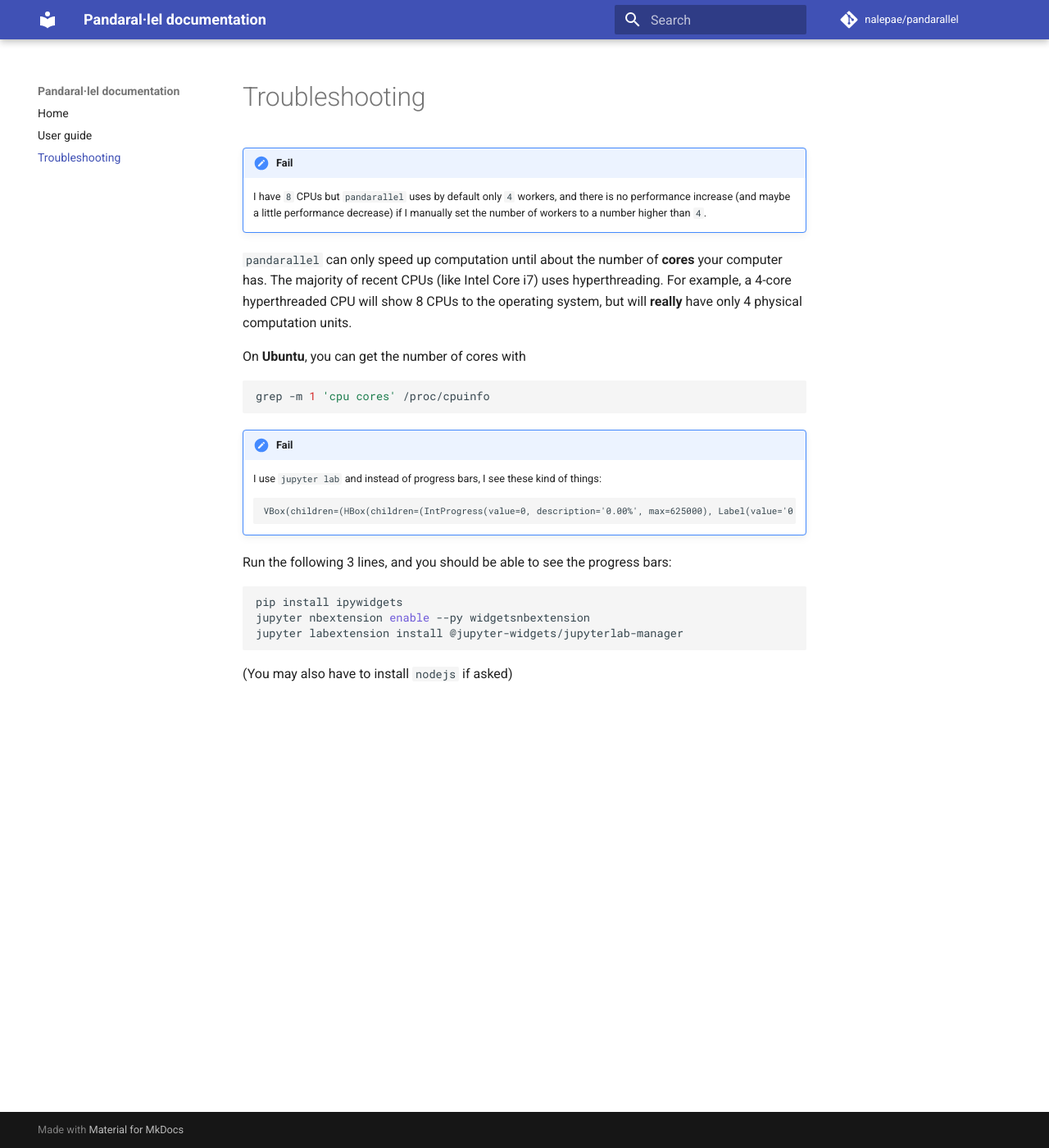
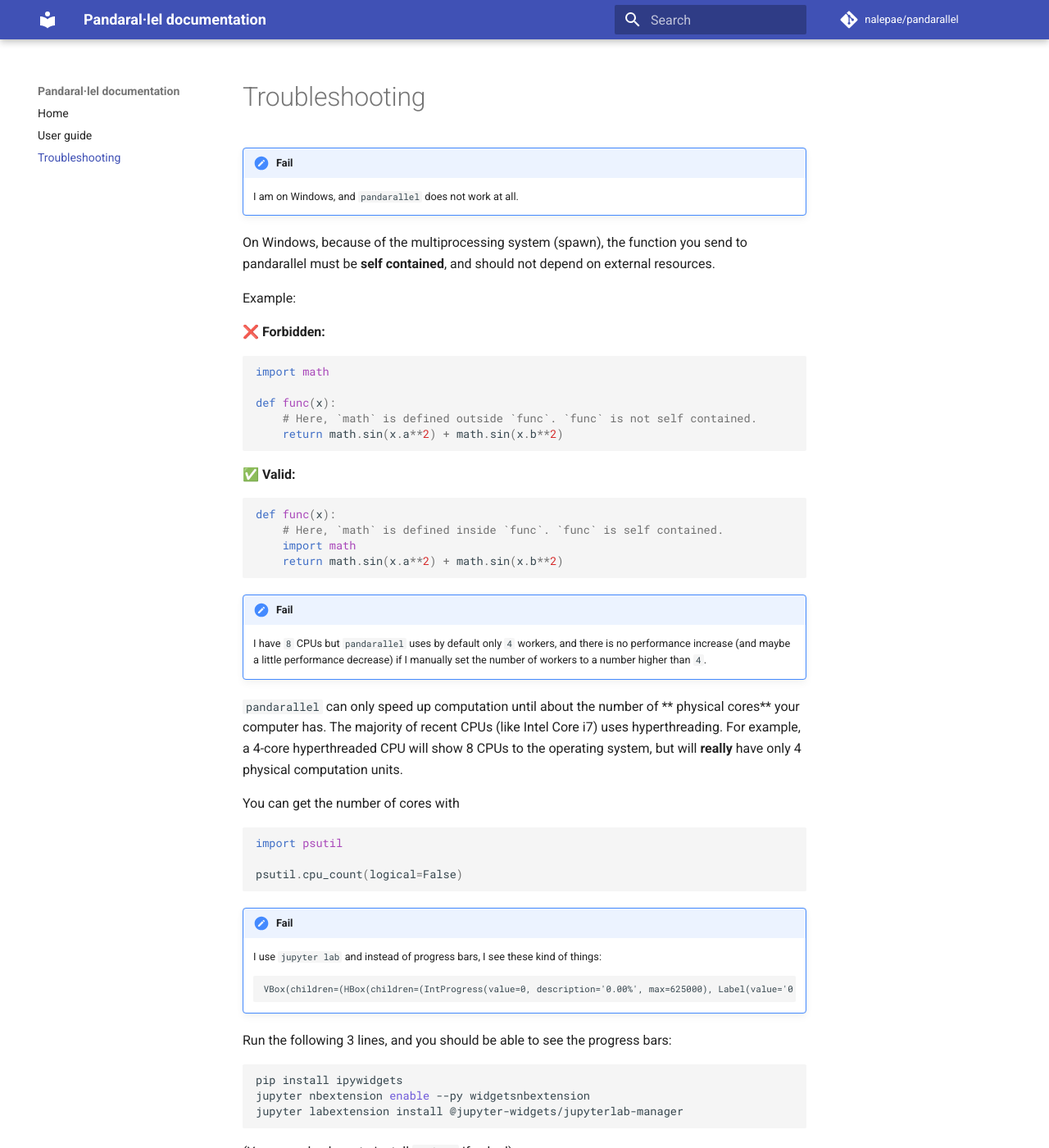
Before and after one commit to nalepae/pandarallel, an MkDocs documentation site: the page built from docs/docs/troubleshooting.md, in a window 1280 px wide and 1400 px high. Shown: the whole window at 82% size. Built offline with MkDocs 1.6.1 and Material for MkDocs 9.7.7, drawn with Linux system fonts in a browser that asks for light colours; comment, search, counter and statistics services are not loaded.

Commit message:
Modify all documentation regarding Windows

````diff
--- a/docs/docs/troubleshooting.md
+++ b/docs/docs/troubleshooting.md
@@ -1,18 +1,47 @@
+!!! fail
+
+    I am on Windows, and `pandarallel` does not work at all.
+
+On Windows, because of the multiprocessing system (spawn), the function you send to pandarallel must be **self contained**, and should not depend on external resources.
+
+Example:
+
+❌ **Forbidden:**
+
+```Python
+import math
+
+def func(x):
+    # Here, `math` is defined outside `func`. `func` is not self contained.
+    return math.sin(x.a**2) + math.sin(x.b**2)
+```
+
+✅ **Valid:**
+
+```Python
+def func(x):
+    # Here, `math` is defined inside `func`. `func` is self contained.
+    import math
+    return math.sin(x.a**2) + math.sin(x.b**2)
+```
+
 !!! fail
 
     I have `8` CPUs but `pandarallel` uses by default only `4` workers, and there is no
     performance increase (and maybe a little performance decrease) if I manually set the
     number of workers to a number higher than `4`.
 
-`pandarallel` can only speed up computation until about the number of **cores** your
-computer has. The majority of recent CPUs (like Intel Core i7) uses hyperthreading.
-For example, a 4-core hyperthreaded CPU will show 8 CPUs to the operating system, but
-will **really** have only 4 physical computation units.
+`pandarallel` can only speed up computation until about the number of
+** physical cores** your computer has. The majority of recent CPUs (like Intel Core i7)
+uses hyperthreading. For example, a 4-core hyperthreaded CPU will show 8 CPUs to the
+operating system, but will **really** have only 4 physical computation units.
 
-On **Ubuntu**, you can get the number of cores with
+You can get the number of cores with
 
-```bash
-grep -m 1 'cpu cores' /proc/cpuinfo
+```Python
+import psutil
+
+psutil.cpu_count(logical=False)
 ```
 
 !!! fail
````
Also changed, not shown: docs/docs/index.md (+23 -3 lines), .github/ISSUE_TEMPLATE/bug_report.md, README.md, docs/examples_mac_linux.ipynb (renamed from docs/examples.ipynb), docs/examples_windows.ipynb (added), examples_windows.ipynb (added).
